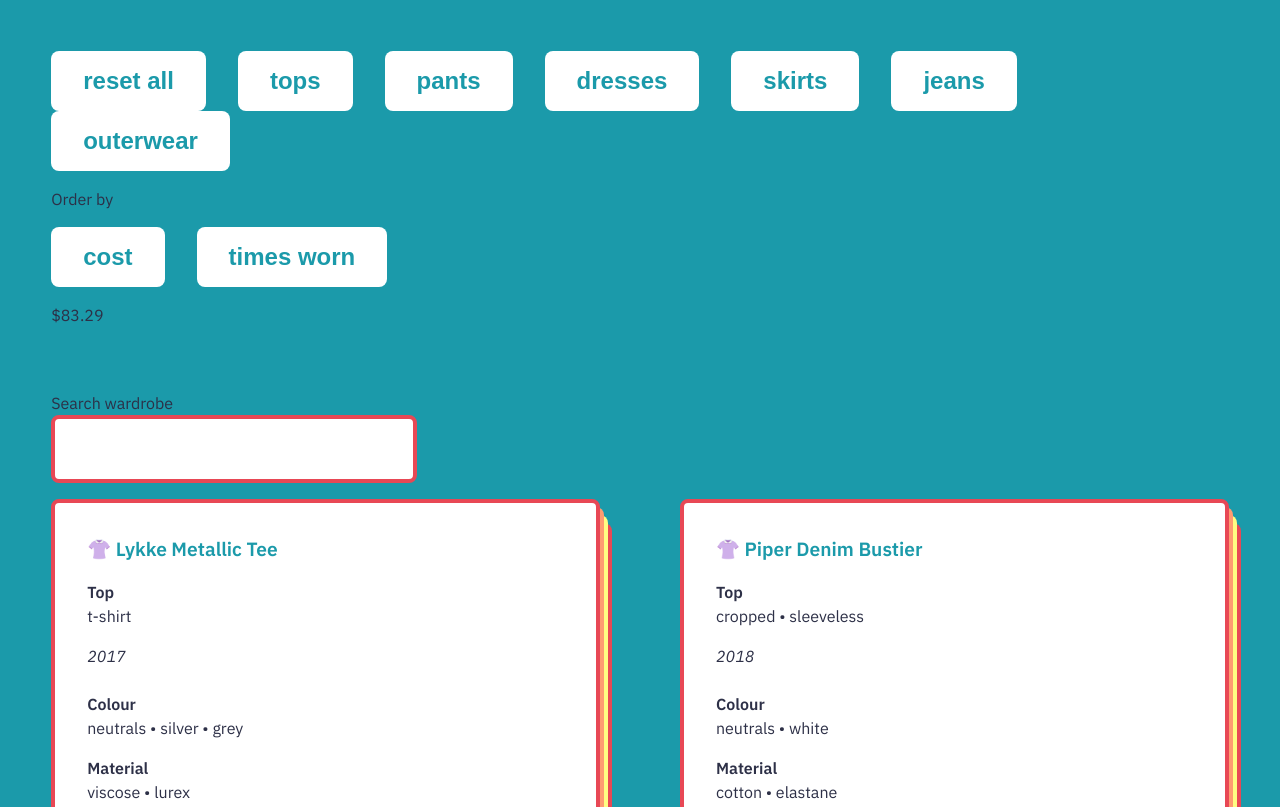
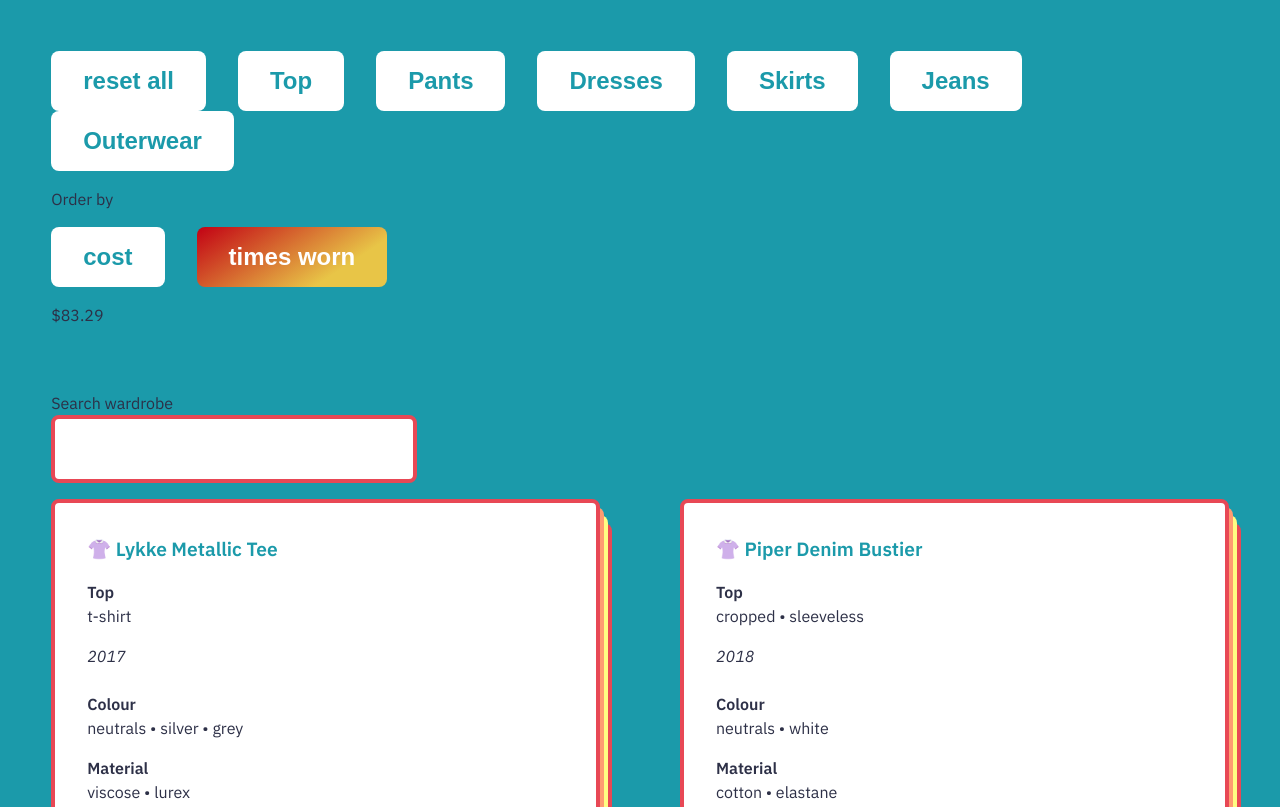
Before and after one commit to phuongy/wardrobe-gatsby, a Gatsby site: page / in a window 1280 px wide. Shown: the top 807 px of the page. Built offline with nearby package versions, Linux system fonts and the light colour scheme; Gatsby itself is replaced by a stand-in of ours.

Commit message:
cleaned up code and fixed filters

```diff
--- a/src/components/WardrobeCatalogue.js
+++ b/src/components/WardrobeCatalogue.js
@@ -1,6 +1,16 @@
 import React, { Component } from 'react';
+import classnames from 'classnames';
 import WardrobeItem from './WardrobeItem';
 import WardrobeSearch from './WardrobeSearch';
+
+export const categories = [
+    { id: 'top', label: 'Top', icon: () => <span role="img" aria-label="pink blouse">👚</span> },
+    { id: 'pants', label: 'Pants', icon: () => <span role="img" aria-label="blue pair of jeans">👖</span> },
+    { id: 'dresses', label: 'Dresses', icon: () => <span role="img" aria-label="teal flared dress">👗</span> },
+    { id: 'skirts', label: 'Skirts', icon: () => <span role="img" aria-label="teal flared dress">👗</span> },
+    { id: 'jeans', label: 'Jeans', icon: () => <span role="img" aria-label="blue pair of jeans">👖</span> },
+    { id: 'outerwear', label: 'Outerwear', icon: () => <span role="img" aria-label="brown overcoat">🧥</span> },
+];
 
 class WardrobeCatalogue extends Component {
 
@@ -10,8 +20,10 @@ class WardrobeCatalogue extends Component {
         this.state = {
             count: 0,
             sort: 'timesWorn',
+            category: undefined,
             wardrobe: [],
-            searchQuery: '',
+            results: [],
+            searchQuery: undefined,
         }
     }
 
@@ -21,91 +33,91 @@ class WardrobeCatalogue extends Component {
         this.setState({
             count: items.length,
             wardrobe: items,
-            filteredData: items
+            results: items,
         });
     }
 
-    searchWardrobe(query) {
-        console.log(query);
-        let wardrobe = this.state.wardrobe.filter((wardrobeItem) => {
-            return wardrobeItem.name.includes(query);
+    filterItems = () => {
+        const { searchQuery, category, sort, wardrobe } = this.state;
+        const results = wardrobe
+            .filter((wardrobeItem) => wardrobeItem.name.toLowerCase().includes(searchQuery || ''))
+            .filter(item => (category === undefined || category === item.category))
+            .sort((a, b) => a[sort] > b[sort] ? -1 : 1)
+
+        this.setState({ results });
+    }
+
+    searchWardrobe = (searchQuery) => {
+        this.setState({ searchQuery }, () => {
+            this.filterItems();
         });
+    }
+
+    filterCategory = (category) => () => {
+        this.setState({ category }, () => {
+            this.filterItems();
+        });
+    }
+
+    sortBy = (sort) => () => {
+        this.setState({ sort });
+    }
+
+    resetAllFilters = () => {
         this.setState({
-            wardrobe: wardrobe
-        })
+            category: undefined,
+            sort: undefined,
+            searchQuery: undefined
+        });
+    }
 
-        console.log(wardrobe);
+    getWardrobeCost = () => {
+        const { wardrobe } = this.state;
+        const totalCost = wardrobe.reduce((acc, item) => acc + item.cost, 0.0);
+        return totalCost.toFixed(2)
     }
 
     render() {
-
-        const searchByName = (query) => {
-            this.setState({
-                searchQuery: query
-            });
-        }
-
-        const filterCategory = (category) => {
-            this.setState({
-                category
-            });
-        }
-
-        const sortBy = (term) => {
-            this.setState({
-                sort: term
-            });
-        }
-
-        const totalWardrobeCost = (accumulator, currentWardrobeItem) => accumulator + currentWardrobeItem.cost;
-
-        const resetAllFilters = () => {
-            filterCategory();
-            sortBy();
-        }
+        const { searchQuery, results, category, sort } = this.state
+        const totalWardrobeCost = this.getWardrobeCost();
 
         return (
             <div>
                 <div className="c-header">
-                    <button onClick={resetAllFilters}>
-                        reset all
+                    <button onClick={this.resetAllFilters}>reset all</button>
+                    {categories.map(cat => (
+                        <button
+                            className={classnames({
+                                active: category === cat.id
+                            })}
+                            key={cat.id}
+                            onClick={this.filterCategory(cat.id)}
+                        >
+                            {cat.label}
                         </button>
-                    <button onClick={() => filterCategory('top')}>
-                        tops
-                    </button>
-                    <button onClick={() => filterCategory('pants')}>
-                        pants
-                    </button>
-                    <button onClick={() => filterCategory('dress')}>
-                        dresses
-                    </button>
-                    <button onClick={() => filterCategory('skirt')}>
-                        skirts
-                    </button>
-                    <button onClick={() => filterCategory('jeans')}>
-                        jeans
-                    </button>
-                    <button onClick={() => filterCategory('outerwear')}>
-                        outerwear
-                    </button>
+                    ))}
                     <p>Order by</p>
-                    <button onClick={() => sortBy('cost')}>
+                    <button
+                        className={classnames({
+                            active: sort === 'cost'
+                        })}
+                        onClick={this.sortBy('cost')}
+                    >
                         cost
                     </button>
-                    <button onClick={() => sortBy('timesWorn')}>
+                    <button
+                        className={classnames({
+                            active: sort === 'timesWorn'
+                        })}
+                        onClick={this.sortBy('timesWorn')}
+                    >
                         times worn
                     </button>
-
-                    <p>${this.state.wardrobe.reduce(totalWardrobeCost, 0).toFixed(2)}</p>
+                    <p>${totalWardrobeCost}</p>
                 </div>
-                <WardrobeSearch searchWardrobe={this.searchWardrobe.bind(this)} />
+                <WardrobeSearch searchQuery={searchQuery} searchWardrobe={this.searchWardrobe} />
                 <div className="c-list">
-                    {this.state.wardrobe
-                        .filter(item => (this.state.category === undefined || this.state.category === item.category))
-                        .sort((a, b) => a[this.state.sort] > b[this.state.sort] ? -1 : 1)
-                        .map(
-                            (item, i) => {
-                                return (
+                    {results.map(item => (
                         <WardrobeItem
                             category={item.category}
                             colour={item.colour}
@@ -114,16 +126,14 @@ class WardrobeCatalogue extends Component {
                             cost={item.cost}
                             description={item.description}
                             isRemoved={item.removed}
-                                        key={i}
+                            key={item.slug}
                             material={item.material}
                             name={item.name}
                             subcategory={item.subcategory}
                             timesWorn={item.timesWorn}
                             year={item.year}
                         />
-                                );
-                            }
-                        )
+                    ))
                     }
                 </div>
             </div>
--- a/src/components/WardrobeItem.js
+++ b/src/components/WardrobeItem.js
@@ -16,7 +16,7 @@ class WardrobeItem extends Component {
     name: PropTypes.string,
     subcategory: PropTypes.array,
     timesWorn: PropTypes.number,
-    year: PropTypes.number,
+    year: PropTypes.string,
   }
 
   render() {
--- a/src/components/WardrobeSearch.js
+++ b/src/components/WardrobeSearch.js
@@ -1,39 +1,41 @@
 import React, { Component } from 'react';
-import classNames from 'classnames';
 import PropTypes from 'prop-types';
 
 class WardrobeSearch extends Component {
   static propTypes = {
-        // searchByName: PropTypes.func,
-        // searchQuery: PropTypes.func,
+    searchQuery: PropTypes.string,
   }
 
-    // const query = event.target.value;
-
-    searchWardrobe(query) {
-        this.props.searchWardrobe(query.target.value);
+  constructor(props) {
+    super(props);
+    this.state = {
+      searchQuery: this.props.searchQuery || ''
+    }
   }
 
-    componentDidMount() {
-        this.setState({
-            // term: this.target.value
-            // query: this.props.searchByName
-        })
+  componentWillReceiveProps(nextProps) {
+    if (nextProps.searchQuery !== this.props.searchQuery) {
+      this.setState({ searchQuery: nextProps.searchQuery || '' });
+    }
+  }
+
+  searchWardrobe = (event) => {
+    const query = event.target.value;
+    this.props.searchWardrobe(query.toLowerCase());
+    this.setState({ searchQuery: query });
   }
 
   render() {
-        const {
-            searchByName,
-            searchQuery,
-        } = this.props;
     return (
       <form className="c-form">
         <label htmlFor="search">Search wardrobe</label>
         <input
           className="c-input"
           id="search"
-                    onKeyUp={this.searchWardrobe.bind(this)}
+          onKeyUp={this.searchWardrobe}
+          onChange={this.searchWardrobe}
           type="search"
+          value={this.state.searchQuery}
         />
       </form>
     )
--- a/src/pages/index.css
+++ b/src/pages/index.css
@@ -33,6 +33,7 @@ button {
     transition: background-image 0.2s ease;
 }
 
+button.active,
 button:hover {
     background-color: #c20114;
     background-image: linear-gradient(147deg, #c20114 0%, #e8c547 74%);
--- a/src/pages/index.js
+++ b/src/pages/index.js
@@ -1,5 +1,5 @@
 import React from 'react'
-import { Link, StaticQuery } from 'gatsby'
+import { StaticQuery } from 'gatsby'
 import { WardrobeCatalogue } from '../components/WardrobeCatalogue';
 import './index.css';
 
--- a/src/templates/clothing.js
+++ b/src/templates/clothing.js
@@ -1,5 +1,5 @@
 import React from 'react'
-import { Link, graphql } from 'gatsby'
+import { graphql } from 'gatsby'
 
 class ClothingTemplate extends React.Component {
   renderList = (name, list) => (
```
Lines whose indentation alone changed are shown as unchanged.
